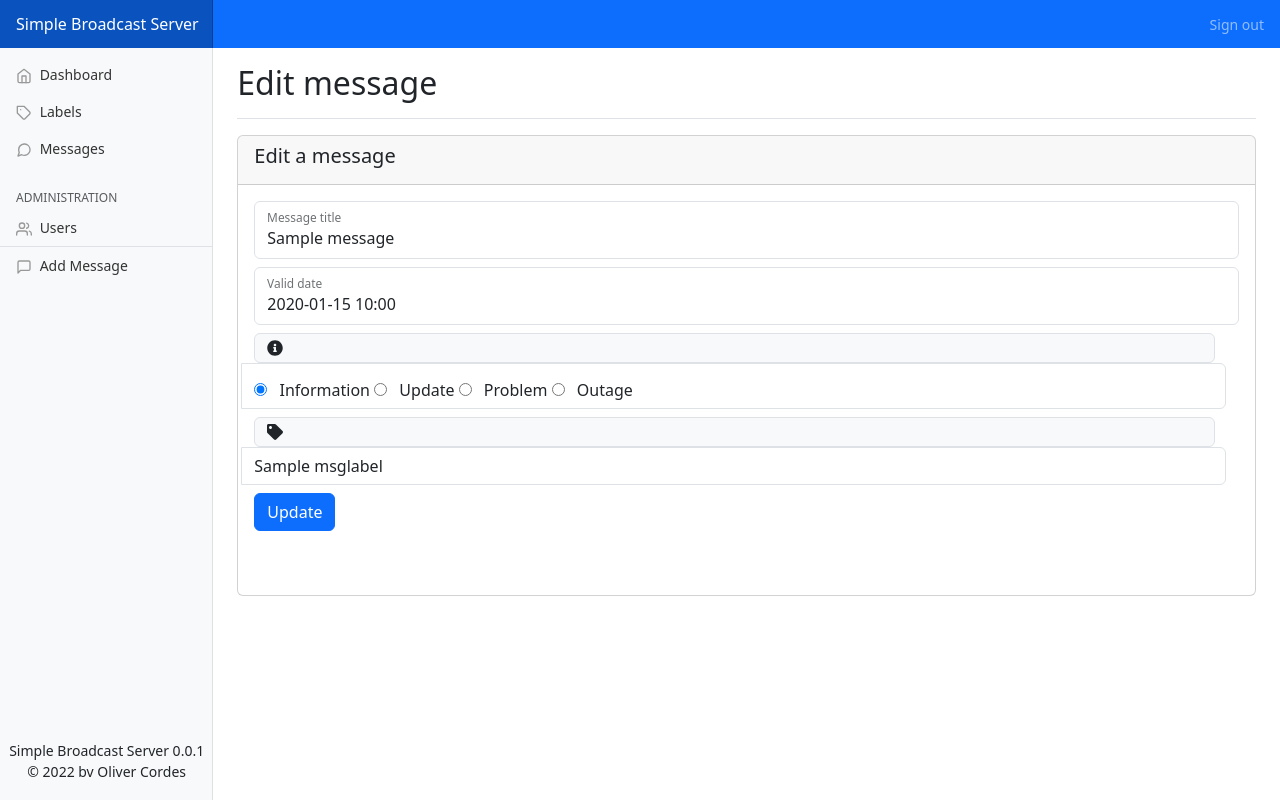
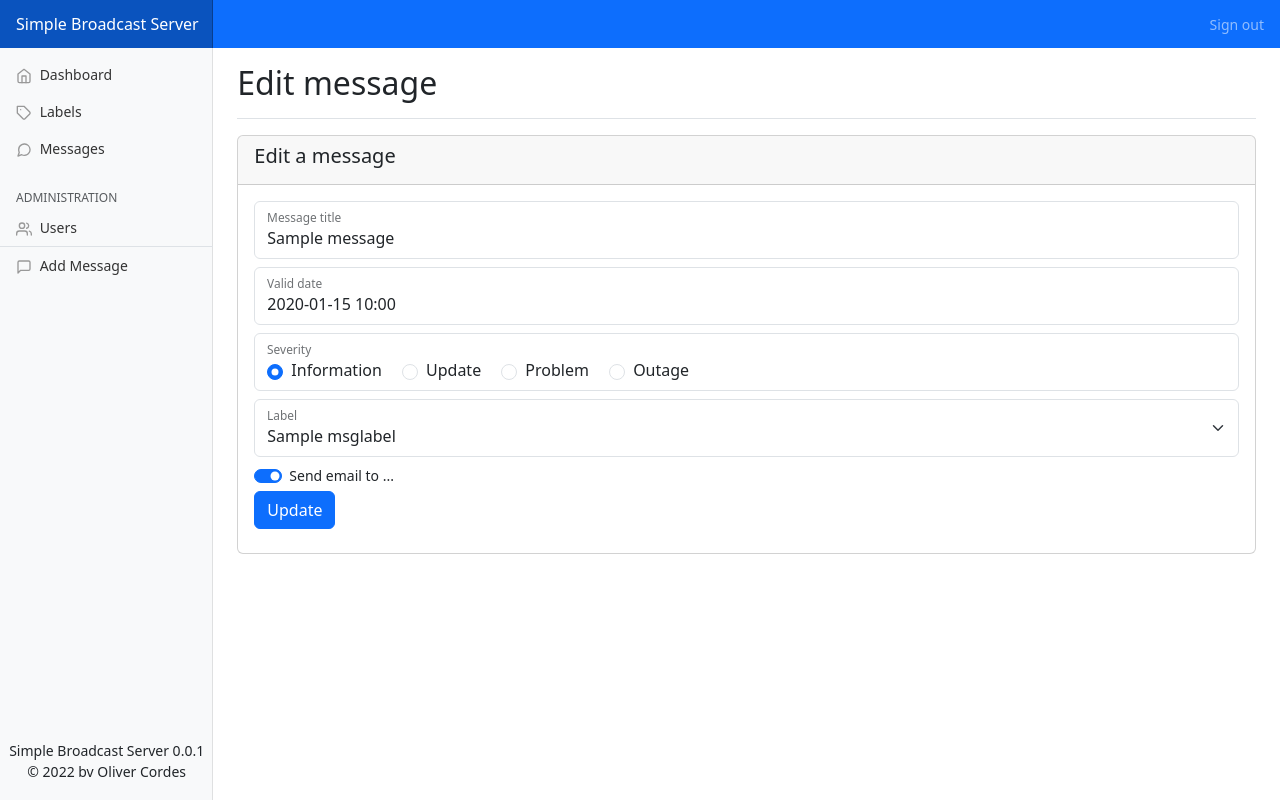
Before and after one commit to ocordes/simple-broadcast-server, a Flask app: page /message/1/edit in a window 1280 px wide. Run offline with Flask 2, Linux system fonts and the light colour scheme; a user stored in the database is signed in; tables that the repository leaves empty hold one stand-in row (values such as "Sample post"); parts of the project's set-up code (start-up, migrations or seed data) failed here and were passed over; some libraries are stand-ins or nearby versions.

Commit message:
- expand the message definition

```diff
--- a/src/app/main/forms.py
+++ b/src/app/main/forms.py
@@ -15,7 +15,7 @@ from wtforms import StringField, PasswordField, BooleanField, \
                     DateField, DateTimeField, RadioField
 #from wtforms_html5 import AutoAttrMeta
 
-from wtforms.validators import ValidationError, DataRequired, Email, EqualTo, Length
+from wtforms.validators import ValidationError, DataRequired, Optional, Email, EqualTo, Length
 from app.models import User, severities
 
 from wtforms import widgets, SelectMultipleField
@@ -69,6 +69,8 @@ class AddMessageForm(FlaskForm):
         'Severity', choices=[(1, severities[1]), (2, severities[2]), (3, severities[3]), (4, severities[4])],
         coerce=int, default=1, validators=[DataRequired()])
     label = SelectField(coerce=int)
+    send_email = BooleanField('Send email to ...', default=False)
+    email_body = TextAreaField('Email body', validators=[Optional(), Length(max=200)])
     submit = SubmitField('Submit')
 
 
@@ -90,6 +92,8 @@ class EditMessageForm(FlaskForm):
         'Severity', choices=[(1, severities[1]), (2, severities[2]), (3, severities[3]), (4, severities[4])],
         coerce=int, default=1, validators=[DataRequired()])
     label = SelectField(coerce=int)
+    send_email = BooleanField('Send email to ...', default=False)
+    email_body = TextAreaField('Email body', validators=[Optional(), Length(max=200)])
     submit = SubmitField('Update')
 
 
--- a/src/app/main/routes.py
+++ b/src/app/main/routes.py
@@ -5,7 +5,7 @@ app/main/routes.py
 ~~~~~~~~~~~~~~~~~~
 
 written by : Oliver Cordes 2022-03-29
-changed by : Oliver Cordes 2022-04-12
+changed by : Oliver Cordes 2022-04-14
 
 """
 
@@ -150,9 +150,8 @@ def show_messages():
         search = True
     page     = request.args.get(get_page_parameter(), type=int, default=1)
 
-    print('page:', page)
-
     dform = DeleteMessageForm()
+    labels = MessageLabel.query.all()
 
     if dform.validate_on_submit():
         print('remove pressed')
@@ -183,7 +182,8 @@ def show_messages():
                             title='Messages',
                             dform=dform,
                             pagination=pagination,
-                            messages=messages
+                            messages=messages,
+                            labels=labels
                            )
 
 
@@ -215,8 +215,7 @@ def message_add():
                            )
 
 
-
-@bp.route('/message/<id>/edit')
+@bp.route('/message/<id>/edit', methods=['GET','POST'])
 @login_required
 def message_edit(id):
     form = EditMessageForm()
@@ -227,13 +226,23 @@ def message_edit(id):
     msg = Message.query.get(int(id))
 
     if form.validate_on_submit():
+        msg.title = form.title.data
+        msg.valid = form.valid.data
+        msg.severity = form.severity.data
+        msg.label = form.label.data
+        msg.send_email = form.send_email.data
+        msg.email_body = form.email_body.data
+
+        db.session.commit()
 
         return redirect(url_for('main.show_messages'))
 
-    form.title.data    = msg.title
-    form.valid.data    = msg.valid
-    form.severity.data = msg.severity
-    form.label.data    = msg.label
+    form.title.data      = msg.title
+    form.valid.data      = msg.valid
+    form.severity.data   = msg.severity
+    form.label.data      = msg.label
+    form.send_email.data = msg.send_email
+    form.email_body.data = msg.email_body
 
     return render_template('main/message_edit.html',
                            title='Edit message',
@@ -245,4 +254,9 @@ def message_edit(id):
 @bp.route('/message/<id>/delete')
 @login_required
 def message_delete(id):
+    msg = Message.query.get(int(id))
+
+    db.session.delete(msg)
+    db.session.commit()
+
     return redirect(url_for('main.show_messages'))
--- a/src/app/templates/app_base.html
+++ b/src/app/templates/app_base.html
@@ -183,6 +183,10 @@
   function ask_for_deletion() {
     return (confirm('Do you really want to remove these items?'))
   }
+
+  function ask_for_deletion_item(item) {
+    return (confirm('Do you really want to remove "'+item+'"?'))
+  }
 </script>
 
 
--- a/src/app/templates/main/label_edit.html
+++ b/src/app/templates/main/label_edit.html
@@ -18,7 +18,7 @@
         {% endif %}
     </div>
     <div class="card-body">
-        <form id="labelform" class="form-horizontal mb-5" role="form" method="post" action="">
+        <form id="labelform" class="form-horizontal mb-2" role="form" method="post" action="">
             {{nform.hidden_tag()}}
             <div class="form-floating mb-2">
                 {% if nform.name.errors|length > 0 %}
--- a/src/app/templates/main/message_edit.html
+++ b/src/app/templates/main/message_edit.html
@@ -18,7 +18,7 @@
         {% endif %}
     </div>
     <div class="card-body">
-        <form id="usersform" class="form-horizontal mb-5" role="form" method="post" action="">
+        <form id="usersform" class="form-horizontal mb-2" role="form" method="post" action="">
             {{nform.hidden_tag()}}
 
             <div class="input-group mb-2">
@@ -45,7 +45,7 @@
                     {% if nform.valid.errors|length > 0 %}
                     {{nform.valid(id="valid", class_="datetime form-control is-invalid" , placeholder="YYYY-MM-DD HH:MM") }}
                     <label for="valid">
-                        {% for error in nform.title.errors %}
+                        {% for error in nform.valid.errors %}
                         {{error}}
                         {% endfor %}
                     </label>
@@ -58,26 +58,39 @@
                 </div>
             </div>
 
-
-
-            <div class="input-group form-group row mb-2">
-                <div class="input-group-prepend">
-                    <span class="input-group-text"><i class="fas fa-info-circle"></i></span>
-                </div>
-
-                <!--{{nform.severity(id="valid", class_="list-inline") }}-->
-                <div class="form-control list-inline">
-                {% for i in nform.severity %}
-                  {{i(class_="list-inline-item mt-2")}} {{i.label(class_="mt-2")}}
-                {% endfor%}
+            <div class="input-group mb-2">
+                <div class="form-floating flex-grow-1">
+                    <div class="form-control">
+                        {% for i in nform.severity %}
+                        <div class="form-check form-check-inline">
+                            {{i(class_="form-check-input")}} {{i.label(class_="form-check-label")}}
+                        </div>
+                        {% endfor %}
+                    </div>
+                    <!--{{nform.severity(id="severity", class_="form-control") }}-->
+                    <label for="severity">Severity</label>
                 </div>
             </div>
 
-            <div class="input-group form-group row mb-2">
-                <div class="input-group-prepend">
-                    <span class="input-group-text"><i class="fas fa-tag"></i></span>
-                </div>
-                {{nform.label(id="label", class_="form-control")}}
+            <div class="input-group mb-2">
+                <div class="form-floating flex-grow-1">
+                    {{nform.label(id="label", class_="form-select", aria_label=".form-select-lg example")}}
+                    <label for="label">Label</label>
+                 </div>
+            </div>
+
+            <div class="form-check form-switch">
+                {{nform.send_email(id="send_email", class_="form-check-input", onclick="toggleEmail()")}}
+                <label class="form-check-label" for="send_email">Send email to ... </label>
+            </div>
+
+            <div id="email_block" style="display: none;">
+                <div class="input-group mb-2">
+                    <div class="form-floating flex-grow-1">
+                        {{nform.email_body(id="email-body", class_="form-control", style="height: 500px")}}
+                        <label for="email-body">Email text</label>
+                    </div>
+                 </div>
             </div>
 
             {{ nform.submit(class_="btn btn-primary") }}
@@ -101,12 +114,27 @@
     https://www.jqueryscript.net/time-clock/Date-Time-Picker-Bootstrap-4.html
 -->
 <script>
+
+    var send_emails = false;
+
     $(function () {
         $('#valid').datetimepicker({
             format: 'YYYY-MM-DD HH:mm'
         });
     });
 
+    function toggleEmail() {
+        var el = document.getElementById("email_block");
+
+        send_emails = !send_emails;
+
+        if (send_emails) {
+            el.style.display = "block";
+        }
+        else {
+            el.style.display = "none";
+        }
+    };
 
 </script>
 
```
Also changed, not shown: src/app/models.py (+8 -0 lines), src/app/templates/main/messages.html (+5 -3 lines), src/migrations/versions/baf3d07c8d75_.py (added, +32 -0 lines), src/migrations/versions/c2b8b00cb166_.py (added, +32 -0 lines).
